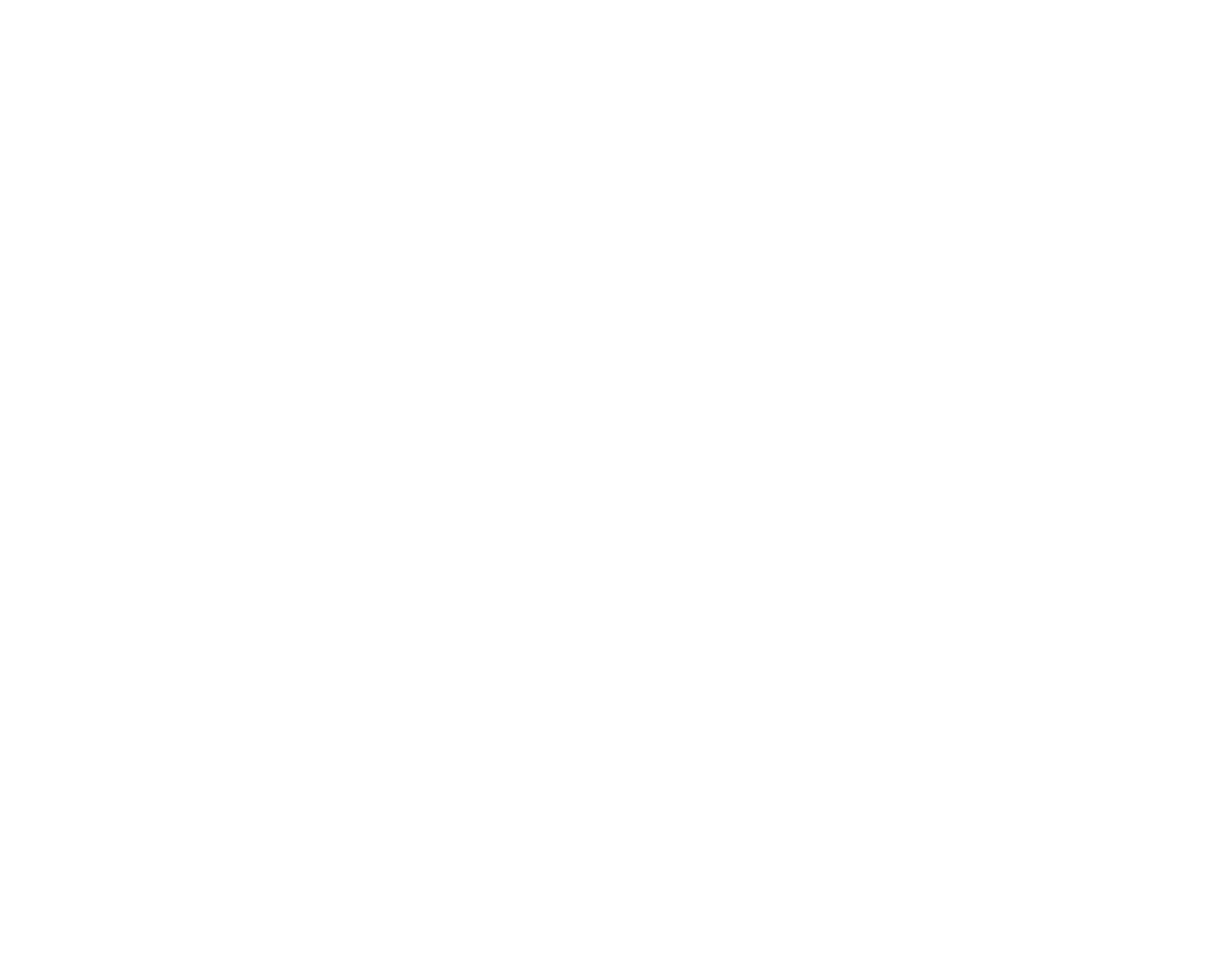
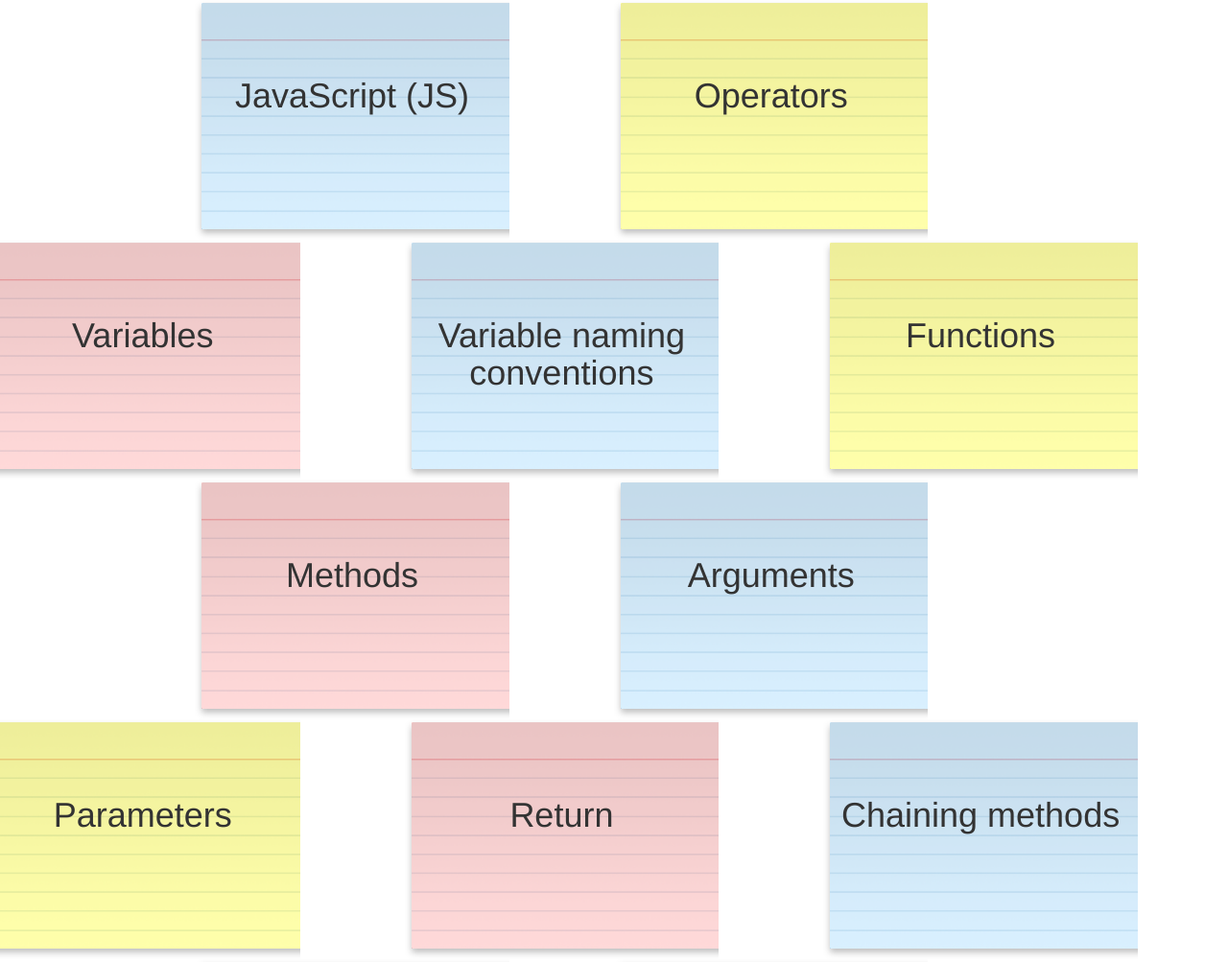
Before and after one commit to Jlannon90/flashcard, a plain HTML site: page index.html in a window 1280 px wide. Shown: the top 1003 px of the page at 96% size. Before the commit the page ends 800 px from the top, so only its background shows below. Drawn offline with nearby package versions, Linux system fonts and the light colour scheme.

Commit message:
add id for cards, add styles

```diff
--- a/css/styles.css
+++ b/css/styles.css
@@ -0,0 +1,28 @@
+.bluecard {
+  background-image: url("../img/blueflash.jpg");
+  background-size: cover;
+  height: 250px;
+}
+
+.yellowcard {
+  background-image: url("../img/yellowflash.jpg");
+  background-size: cover;
+  height: 250px;
+}
+
+.pinkcard {
+  background-image: url("../img/pinkflash.jpg");
+  background-size: cover;
+  height: 250px;
+}
+
+h1 {
+  text-align: center;
+  padding-top: 20%;
+}
+
+p {
+  display: none;
+  text-align: center;
+  padding-top: 30%;
+}
--- a/index.html
+++ b/index.html
@@ -10,137 +10,137 @@
   </head>
   <body>
     <div class="row"> <!--row 1-->
-      <div class="col-md-3 col-offset-2">
-        <h1></h1>
+      <div class="col-md-3 col-md-offset-2 bluecard" id=r1c1>
+        <h1>JavaScript (JS)</h1>
         <p>
 
         </p>
       </div>
-      <div class="col-md-3 col-offset-1">
-        <h1></h1>
+      <div class="col-md-3 col-md-offset-1 yellowcard" id=r1c2>
+        <h1>Operators</h1>
         <p>
 
         </p>
       </div>
     </div>
     <div class="row"> <!--row 2-->
-      <div class="col-md-3">
-        <h1></h1>
+      <div class="col-md-3 pinkcard" id=r2c1>
+        <h1>Variables</h1>
         <p>
 
         </p>
       </div>
-      <div class="col-md-3 col-offset-1">
-        <h1></h1>
+      <div class="col-md-3 col-md-offset-1 bluecard" id=r2c2>
+        <h1>Variable naming conventions</h1>
         <p>
 
         </p>
       </div>
-      <div class="col-md-3 col-offset-1">
-        <h1></h1>
+      <div class="col-md-3 col-md-offset-1 yellowcard" id=r2c3>
+        <h1>Functions</h1>
         <p>
 
         </p>
       </div>
     </div>
     <div class="row"> <!--row 3-->
-      <div class="col-md-3 col-offset-2">
-        <h1></h1>
+      <div class="col-md-3 col-md-offset-2 pinkcard" id=r3c1>
+        <h1>Methods</h1>
         <p>
 
         </p>
       </div>
-      <div class="col-md-3 col-offset-1">
-        <h1></h1>
+      <div class="col-md-3 col-md-offset-1 bluecard" id=r3c2>
+        <h1>Arguments</h1>
         <p>
 
         </p>
       </div>
     </div>
     <div class="row"> <!--row 4-->
-      <div class="col-md-3">
-        <h1></h1>
+      <div class="col-md-3 yellowcard" id=r4c1>
+        <h1>Parameters</h1>
         <p>
 
         </p>
       </div>
-      <div class="col-md-3 col-offset-1">
-        <h1></h1>
+      <div class="col-md-3 col-md-offset-1 pinkcard" id=r4c2>
+        <h1>Return</h1>
         <p>
 
         </p>
       </div>
-      <div class="col-md-3 col-offset-1">
-        <h1></h1>
+      <div class="col-md-3 col-md-offset-1 bluecard" id=r4c3>
+        <h1>Chaining methods</h1>
         <p>
 
         </p>
       </div>
     </div>
     <div class="row"> <!--row 5-->
-      <div class="col-md-3 col-offset-2">
-        <h1></h1>
+      <div class="col-md-3 col-md-offset-2 yellowcard" id=r5c1>
+        <h1>Strings</h1>
         <p>
 
         </p>
       </div>
-      <div class="col-md-3 col-offset-1">
-        <h1></h1>
+      <div class="col-md-3 col-md-offset-1 pinkcard" id=r5c2>
+        <h1>Booleans</h1>
         <p>
 
         </p>
       </div>
     </div>
     <div class="row"> <!--row 6-->
-      <div class="col-md-3">
-        <h1></h1>
+      <div class="col-md-3 bluecard" id=r6c1>
+        <h1>Undefined</h1>
         <p>
 
         </p>
       </div>
-      <div class="col-md-3 col-offset-1">
-        <h1></h1>
+      <div class="col-md-3 col-md-offset-1 yellowcard" id=r6c2>
+        <h1>NaN</h1>
         <p>
 
         </p>
       </div>
-      <div class="col-md-3 col-offset-1">
-        <h1></h1>
+      <div class="col-md-3 col-md-offset-1 pinkcard" id=r6c3>
+        <h1>Escape</h1>
         <p>
 
         </p>
       </div>
     </div>
     <div class="row"> <!--row 7-->
-      <div class="col-md-3 col-offset-2">
-        <h1></h1>
+      <div class="col-md-3 col-md-offset-2 bluecard" id=r7c1>
+        <h1>Alert</h1>
         <p>
 
         </p>
       </div>
-      <div class="col-md-3 col-offset-1">
-        <h1></h1>
+      <div class="col-md-3 col-md-offset-1 yellowcard" id=r7c2>
+        <h1>Comments</h1>
         <p>
 
         </p>
       </div>
     </div>
     <div class="row"> <!--row 8-->
-      <div class="col-md-3">
-        <h1></h1>
+      <div class="col-md-3 pinkcard" id=r8c1>
+        <h1>jQuery</h1>
         <p>
 
         </p>
       </div>
-      <div class="col-md-3 col-offset-1">
-        <h1></h1>
+      <div class="col-md-3 col-md-offset-1 bluecard" id=r8c2>
+        <h1>Attributes</h1>
         <p>
 
         </p>
       </div>
-      <div class="col-md-3 col-offset-1">
-        <h1></h1>
-        <p>
+      <div class="col-md-3 col-md-offset-1 yellowcard" id=r8c3>
+        <h1>Names of our group</h1>
+        <p>Leah, James and Tyler!
 
         </p>
       </div>
--- a/js/scripts.js
+++ b/js/scripts.js
@@ -0,0 +1,13 @@
+$(function() {
+  $(".col-md-3").hover(function(){
+    $("h1").toggle();
+    $("p").toggle();
+  });
+
+
+
+
+
+
+
+});
```
Also changed, not shown: img/blueflash.jpg (added), img/pinkflash.jpg (added), img/yellowflash.jpg (added).
